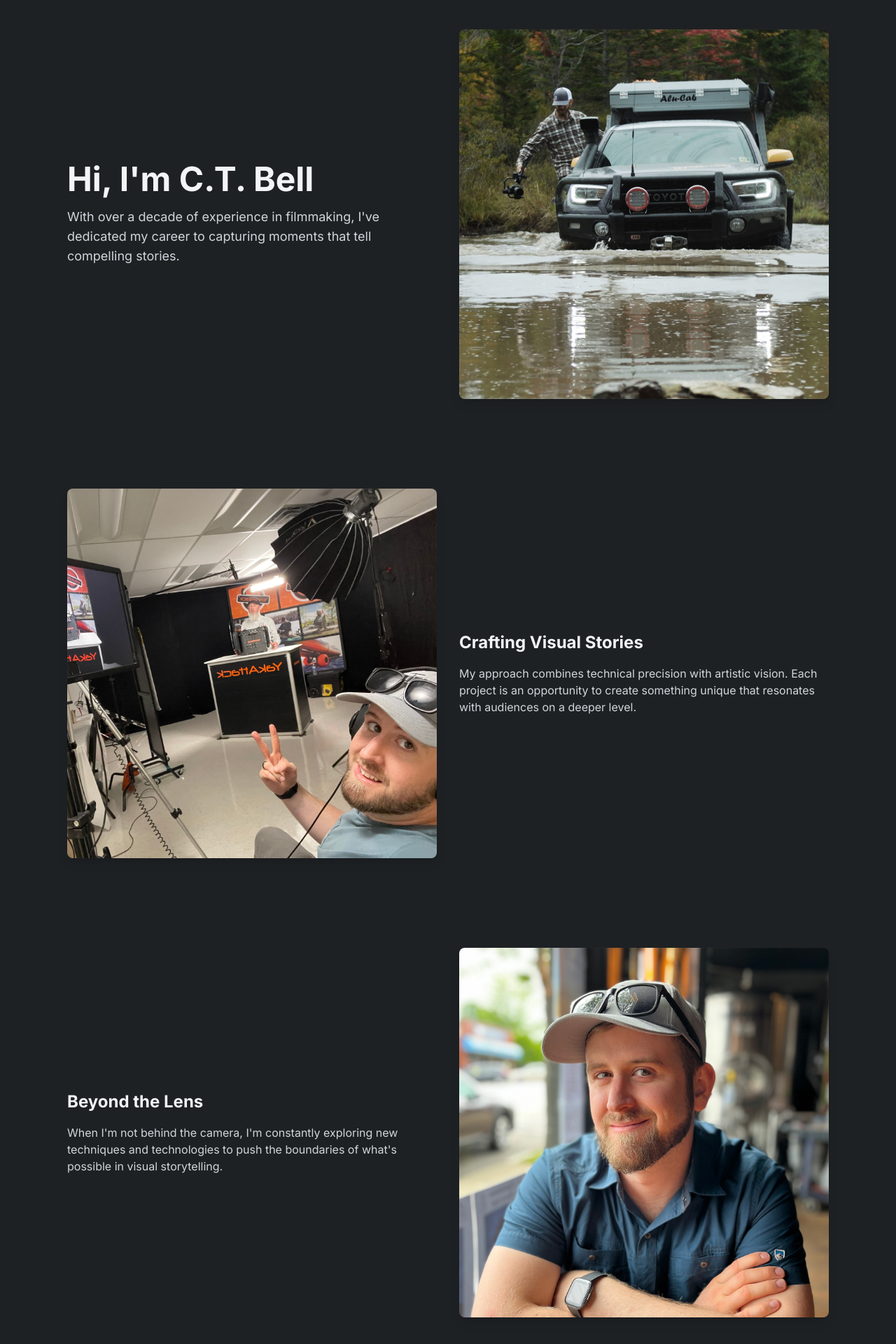
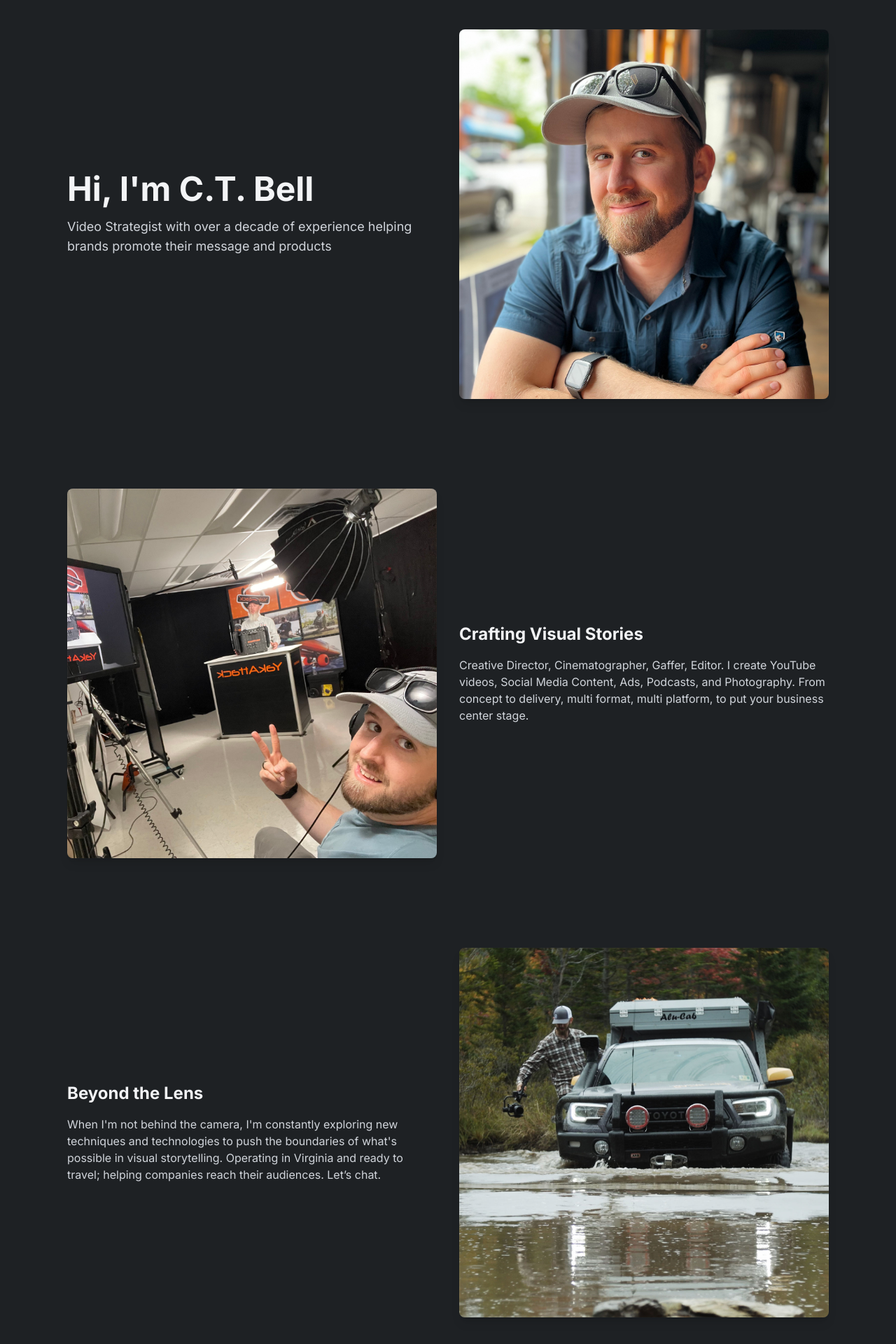
Before and after one commit to charlestbell/Video-Pipelines-Site, a Next.js app: page /about in a window 1280 px wide. Shown: the part 150-2070 px from the top of the page at 70% size. Built offline with nearby package versions, Linux system fonts and the light colour scheme.

Commit message:
Updating content

```diff
--- a/src/app/about/page.tsx
+++ b/src/app/about/page.tsx
@@ -14,20 +14,20 @@ interface ContentSection {
 const aboutContent: ContentSection[] = [
   {
     title: "Hi, I'm C.T. Bell",
-    text: "With over a decade of experience in filmmaking, I've dedicated my career to capturing moments that tell compelling stories.",
-    image: "/about2.jpg",
+    text: "Video Strategist with over a decade of experience helping brands promote their message and products",
+    image: "/about3.jpg",
     imageAlt: "C.T. Bell at work",
   },
   {
     title: "Crafting Visual Stories",
-    text: "My approach combines technical precision with artistic vision. Each project is an opportunity to create something unique that resonates with audiences on a deeper level.",
+    text: "Creative Director, Cinematographer, Gaffer, Editor. I create YouTube videos, Social Media Content, Ads, Podcasts, and Photography. From concept to delivery, multi format, multi platform, to put your business center stage.",
     image: "/about1.jpg",
     imageAlt: "Behind the scenes",
   },
   {
     title: "Beyond the Lens",
-    text: "When I'm not behind the camera, I'm constantly exploring new techniques and technologies to push the boundaries of what's possible in visual storytelling.",
-    image: "/about3.jpg",
+    text: "When I'm not behind the camera, I'm constantly exploring new techniques and technologies to push the boundaries of what's possible in visual storytelling. Operating in Virginia and ready to travel; helping companies reach their audiences. Let’s chat.",
+    image: "/about2.jpg",
     imageAlt: "Creative process",
   },
 ];
--- a/src/app/contact/page.tsx
+++ b/src/app/contact/page.tsx
@@ -126,12 +126,20 @@ export default function Contact() {
             className="space-y-2"
           >
             <h2 className="text-xl font-semibold text-gray-100">C.T. Bell</h2>
+            <div className="flex flex-col space-y-2">
               <a
                 href="mailto:videopipelines@gmail.com"
                 className="text-gray-300 hover:text-gray-100 transition-colors"
               >
                 videopipelines@gmail.com
               </a>
+              <a
+                href="tel:+18044919596"
+                className="text-gray-300 hover:text-gray-100 transition-colors"
+              >
+                (804) 491-9596
+              </a>
+            </div>
           </motion.div>
 
           <motion.div
```
Lines whose indentation alone changed are shown as unchanged.
